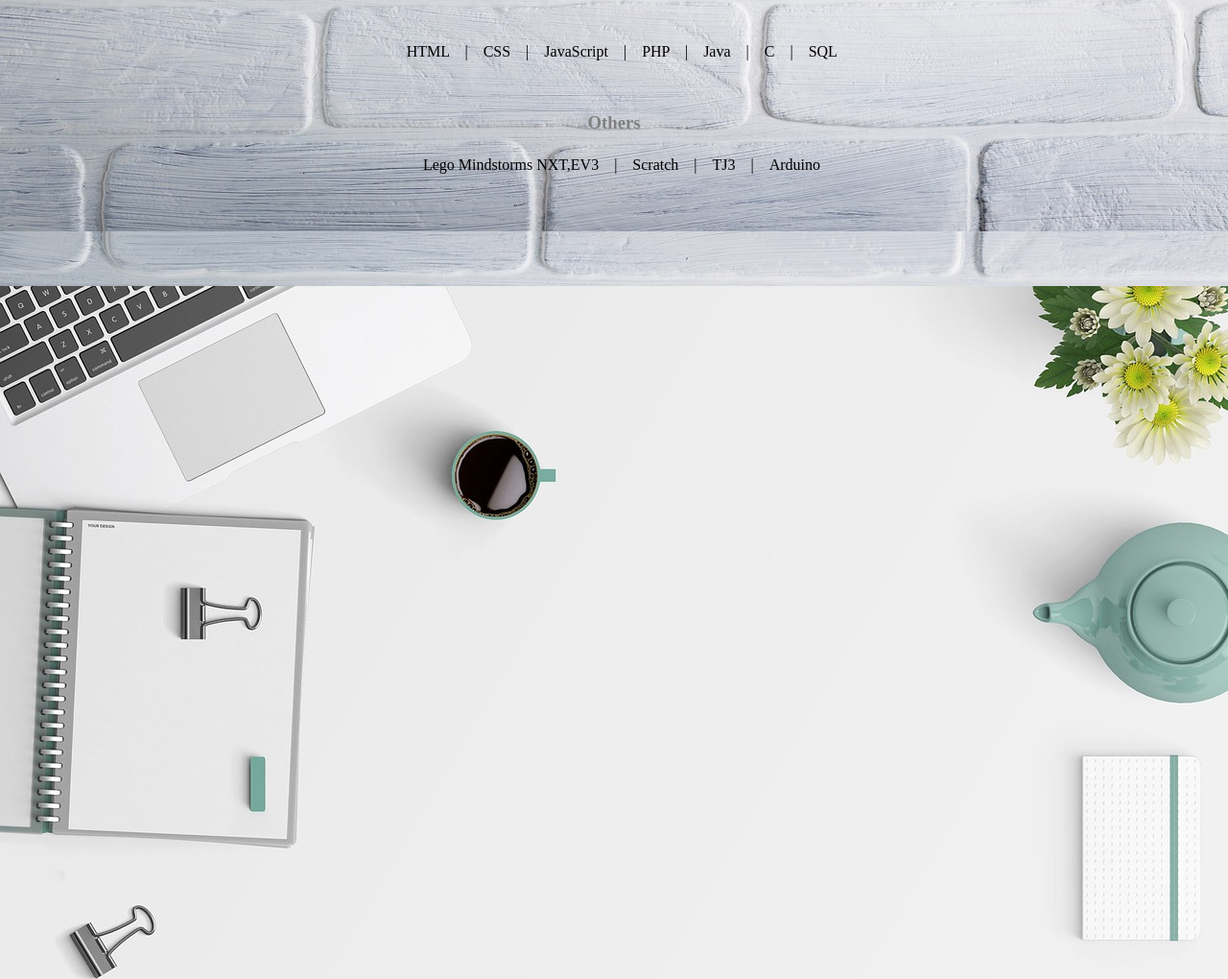
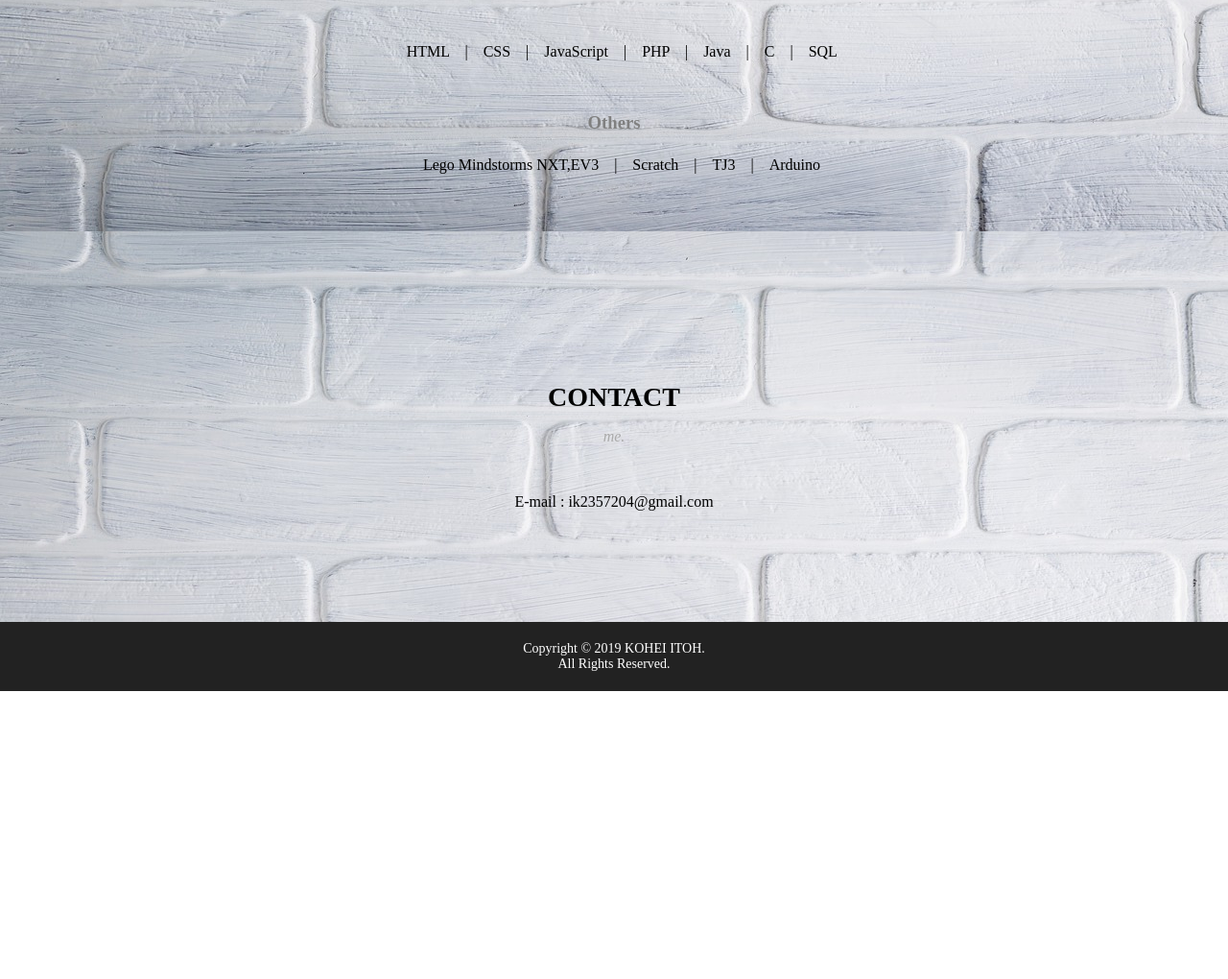
Before and after one commit to KOHEIITOH/me, a plain HTML site: page index.html in a window 1280 px wide. Shown: the part 1465-2485 px from the top of the page at 96% size. After the commit the page ends 2185 px from the top, so only its background shows below. Drawn offline with Linux system fonts and the light colour scheme.

Commit message:
Update index.html

```diff
--- a/index.html
+++ b/index.html
@@ -43,8 +43,6 @@
                 <p class="serif">　Lego Mindstorms NXT,EV3　|　Scratch　|　TJ3　|　Arduino　</p>
             </div>
 
-            <img class="pic" src="desktop.jpg">
-
             <div id="contact">
                 <h1 class="contact">CONTACT</h1>
                 <p class="sub">me.</p>
```
